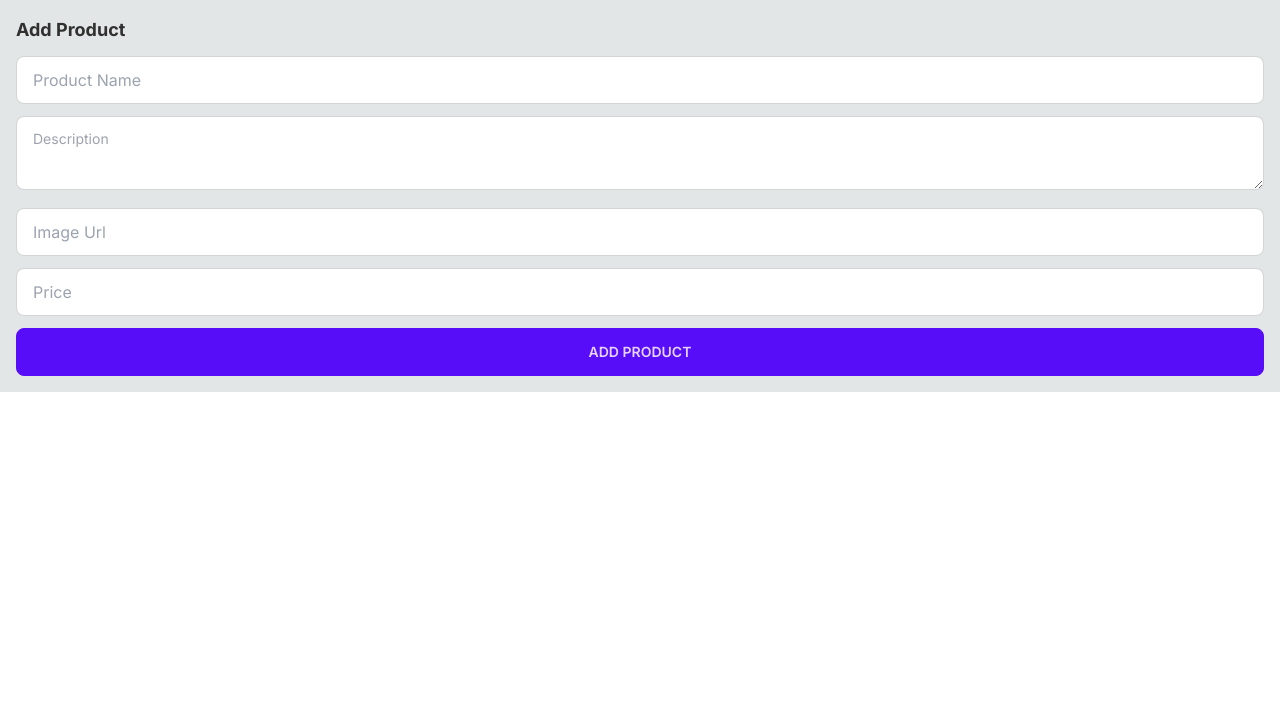
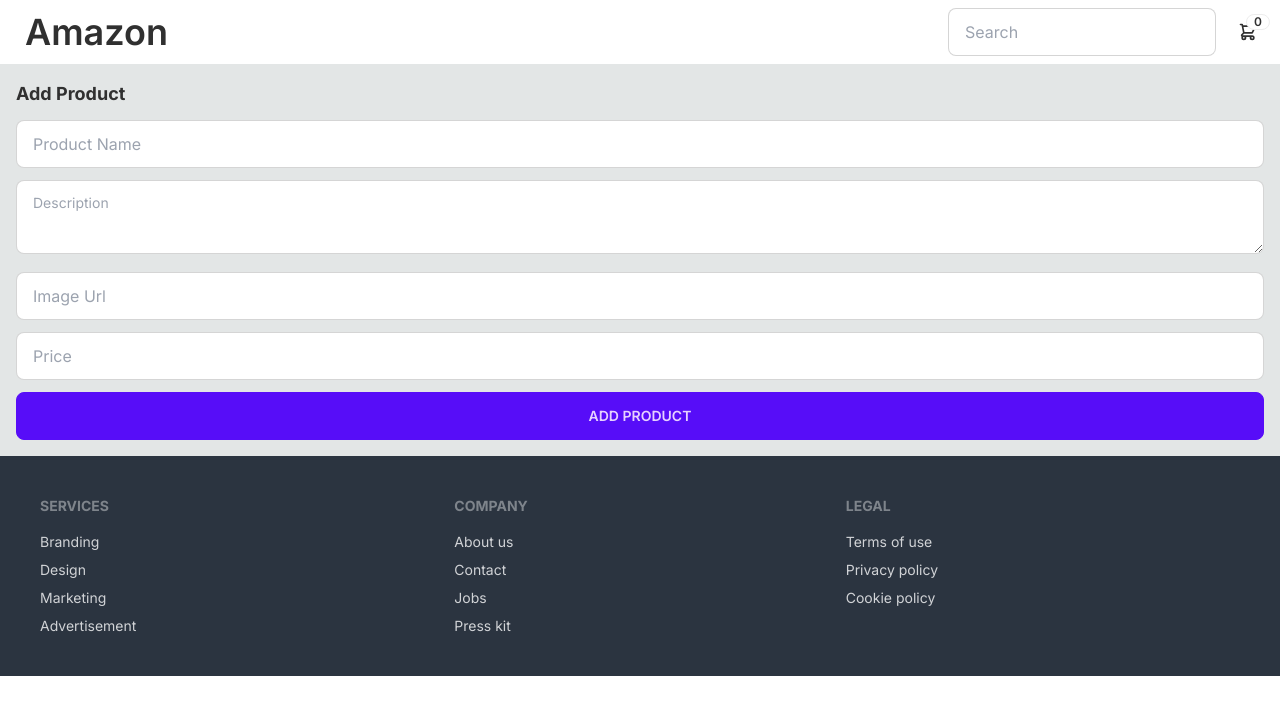
Before and after one commit to mohamedkhairy23/E-commerce-nextjs, a Next.js app: page /add-product in a window 1280 px wide. Shown: the top 714 px of the page. Built offline with nearby package versions, Linux system fonts and the light colour scheme; no server answers.

Commit message:
Navbar & Footer

```diff
--- /dev/null
+++ b/src/app/Footer.tsx
@@ -0,0 +1,30 @@
+const Footer = () => {
+  return (
+    <footer className="bg-neutral p-10 text-neutral-content">
+      <div className="footer m-auto max-w-7xl">
+        <div>
+          <span className="footer-title">Services</span>
+          <a className="link-hover link">Branding</a>
+          <a className="link-hover link">Design</a>
+          <a className="link-hover link">Marketing</a>
+          <a className="link-hover link">Advertisement</a>
+        </div>
+        <div>
+          <span className="footer-title">Company</span>
+          <a className="link-hover link">About us</a>
+          <a className="link-hover link">Contact</a>
+          <a className="link-hover link">Jobs</a>
+          <a className="link-hover link">Press kit</a>
+        </div>
+        <div>
+          <span className="footer-title">Legal</span>
+          <a className="link-hover link">Terms of use</a>
+          <a className="link-hover link">Privacy policy</a>
+          <a className="link-hover link">Cookie policy</a>
+        </div>
+      </div>
+    </footer>
+  );
+}
+
+export default Footer
--- /dev/null
+++ b/src/app/Navbar/Navbar.tsx
@@ -0,0 +1,43 @@
+import { getCart } from "@/lib/db/cart";
+import Link from "next/link";
+import { redirect } from "next/navigation";
+import ShoppingCartButton from "./ShoppingCartButton";
+
+async function searchProducts(formData: FormData) {
+  "use server"
+
+  const searchQuery = formData.get("searchQuery")?.toString();
+
+  if(searchQuery) {
+    redirect(`/search?query=${searchQuery}`)
+  }
+}
+
+const Navbar = async () => {
+  const cart = await getCart();
+  return (
+    <div className='bg-base-100'>
+      <div className='navbar max-w-7xl m-auto flex-col sm:flex-row gap-2'>
+        <div className='flex-1'>
+          <Link href="/" className="btn btn-ghost text-4xl normal-case">
+            Amazon
+          </Link>
+        </div>
+        <div className="flex-none gap-2">
+          <form action={searchProducts}>
+            <div className="form-control">
+              <input
+                name="searchQuery"
+                placeholder="Search"
+                className="input input-bordered w-full min-w-[100px]"
+              />
+            </div>
+          </form>
+          <ShoppingCartButton cart={cart} />
+        </div>
+      </div>
+    </div>
+  );
+}
+
+export default Navbar;
--- /dev/null
+++ b/src/app/Navbar/ShoppingCartButton.tsx
@@ -0,0 +1,66 @@
+'use client';
+import { ShoppingCart } from "@/lib/db/cart"
+import { formatPrice } from "@/lib/format";
+import Link from "next/link";
+
+interface ShoppingCartButtonProps {
+  cart: ShoppingCart | null;
+}
+
+
+
+const ShoppingCartButton = ({cart}: ShoppingCartButtonProps) => {
+
+  const closeDropdown = () => {
+    const elem = document.activeElement as HTMLElement
+
+    if(elem) {
+      elem.blur();
+    }
+  }
+  return (
+    <div className="dropdown dropdown-end">
+      <label tabIndex={0} className="btn btn-ghost btn-circle ">
+        <div className="indicator">
+          <svg
+            xmlns="http://www.w3.org/2000/svg"
+            className="h-5 w-5"
+            fill="none"
+            viewBox="0 0 24 24"
+            stroke="currentColor"
+          >
+            <path
+              strokeLinecap="round"
+              strokeLinejoin="round"
+              strokeWidth="2"
+              d="M3 3h2l.4 2M7 13h10l4-8H5.4M7 13L5.4 5M7 13l-2.293 2.293c-.63.63-.184 1.707.707 1.707H17m0 0a2 2 0 100 4 2 2 0 000-4zm-8 2a2 2 0 11-4 0 2 2 0 014 0z"
+            />
+          </svg>
+          <span className="badge badge-sm indicator-item">{cart?.size || 0}</span>
+        </div>
+      </label>
+      <div
+        tabIndex={0}
+        className="card dropdown-content card-compact mt-3 w-52 bg-base-100 shadow z-30"
+      >
+        <div className="card-body">
+          <span className="text-lg font-bold">{cart?.size || 0} Items</span>
+          <span className="text-info">
+            Subtotal: {formatPrice(cart?.subtotal || 0)}
+          </span>
+          <div className="card-actions">
+            <Link
+              href="/cart"
+              className="btn btn-primary btn-block"
+              onClick={closeDropdown}
+            >
+              View Cart
+            </Link>
+          </div>
+        </div>
+      </div>
+    </div>
+  )
+}
+
+export default ShoppingCartButton;
--- a/src/app/layout.tsx
+++ b/src/app/layout.tsx
@@ -1,6 +1,8 @@
 import './globals.css'
 import type { Metadata } from 'next'
 import { Inter } from 'next/font/google'
+import Navbar from './Navbar/Navbar'
+import Footer from './Footer'
 
 const inter = Inter({ subsets: ['latin'] })
 
@@ -17,7 +19,9 @@
   return (
     <html lang="en">
       <body className={inter.className}>
+        <Navbar />
         <main className='p-4 max-w-7xl m-auto min-w-[300px]'>{children}</main>
+        <Footer />
       </body>
     </html>
   )
--- a/src/app/products/[id]/AddToCartButton.tsx
+++ b/src/app/products/[id]/AddToCartButton.tsx
@@ -1,7 +1,5 @@
 'use client';
-
 import { useState, useTransition } from "react";
-import { incrementProductQuantity } from "./actions";
 
 interface AddToCartButtonProps {
   productId: string,
```
